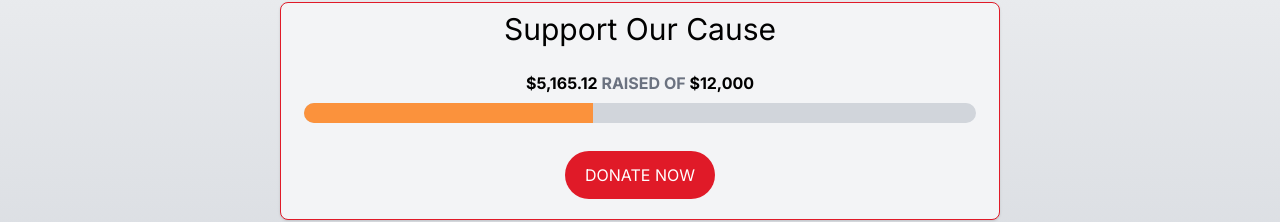
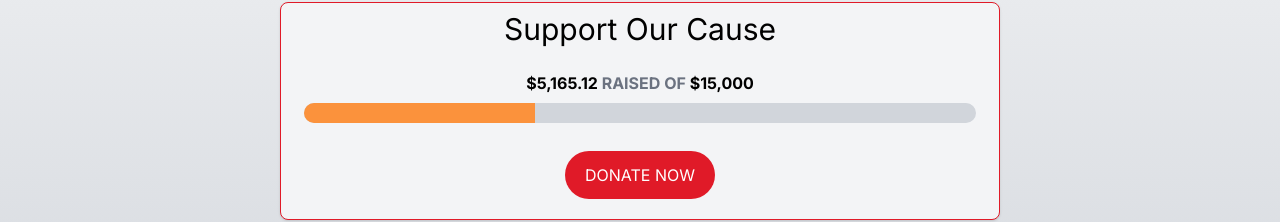
Before and after one commit to giorgio-villani/forgn, a Next.js app: page /campaign in a window 1280 px wide. Shown: the part 515-737 px from the top of the page. Built offline with nearby package versions, Linux system fonts and the light colour scheme.

Commit message:
adjusted goal for campaign

```diff
--- a/src/app/campaign/page.tsx
+++ b/src/app/campaign/page.tsx
@@ -54,7 +54,7 @@ export default function Campaign() {
           <h3 className="text-3xl mb-6 text-customHighlight">
             Support Our Cause
           </h3>
-          <DonationBar goal={12000} current={5165.12} />
+          <DonationBar goal={15000.0} current={5165.12} />
         </div>
         <p className="mb-6 text-center">
           {StudioHighlight}
--- a/src/components/DonationBar.tsx
+++ b/src/components/DonationBar.tsx
@@ -21,7 +21,11 @@ const DonationBar: React.FC<DonationBarProps> = ({ goal, current }) => {
           style={{ width: `${progress}%` }}
         ></div>
       </div>
-      <a href="https://fresharts.app.neoncrm.com/forms/fs---forgn-2024-gt">
+      <a
+        href="https://fresharts.app.neoncrm.com/forms/fs---forgn-2024-gt"
+        target="_blank"
+        rel="noopener noreferrer"
+      >
         <button className="bg-customButton rounded-full text-white py-3 px-5 m-3 transform hover:scale-105 transition duration-300 ease-in-out">
           DONATE NOW
         </button>
```
